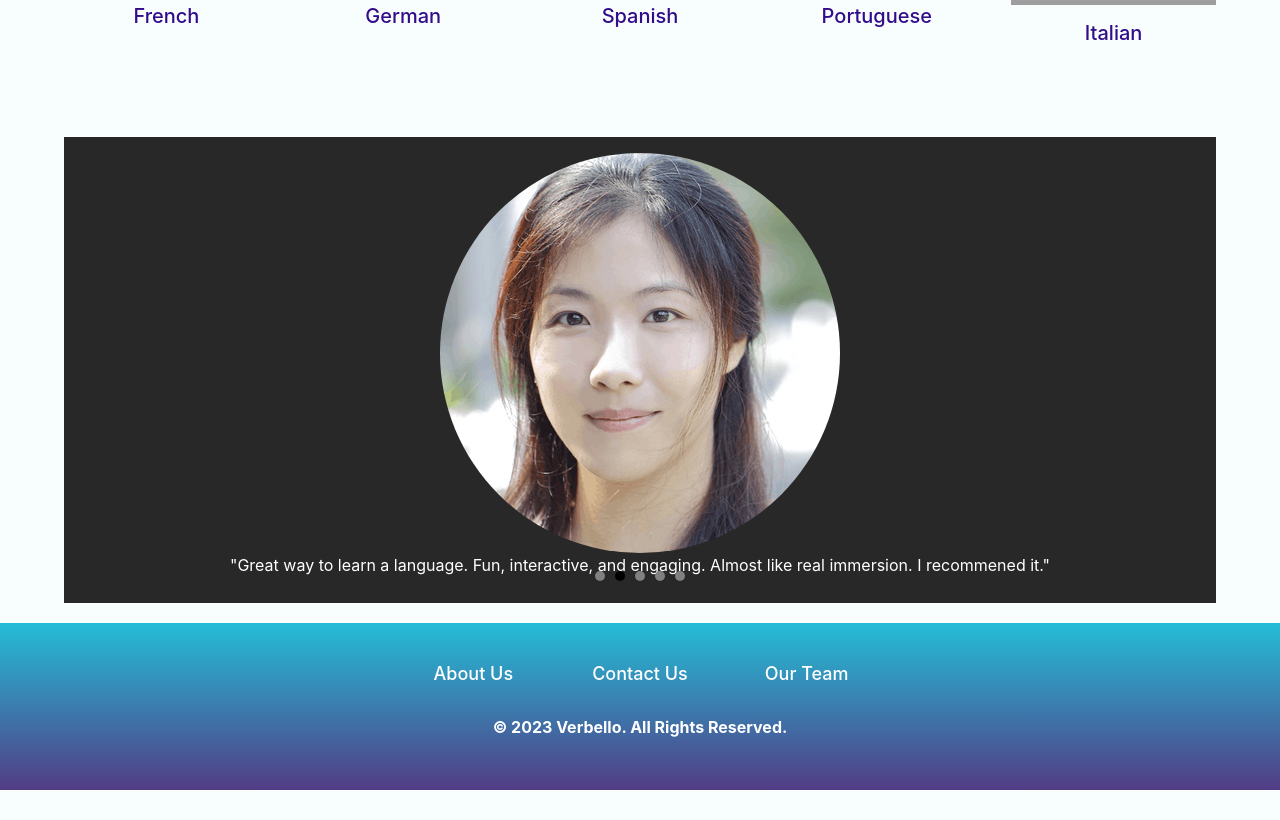
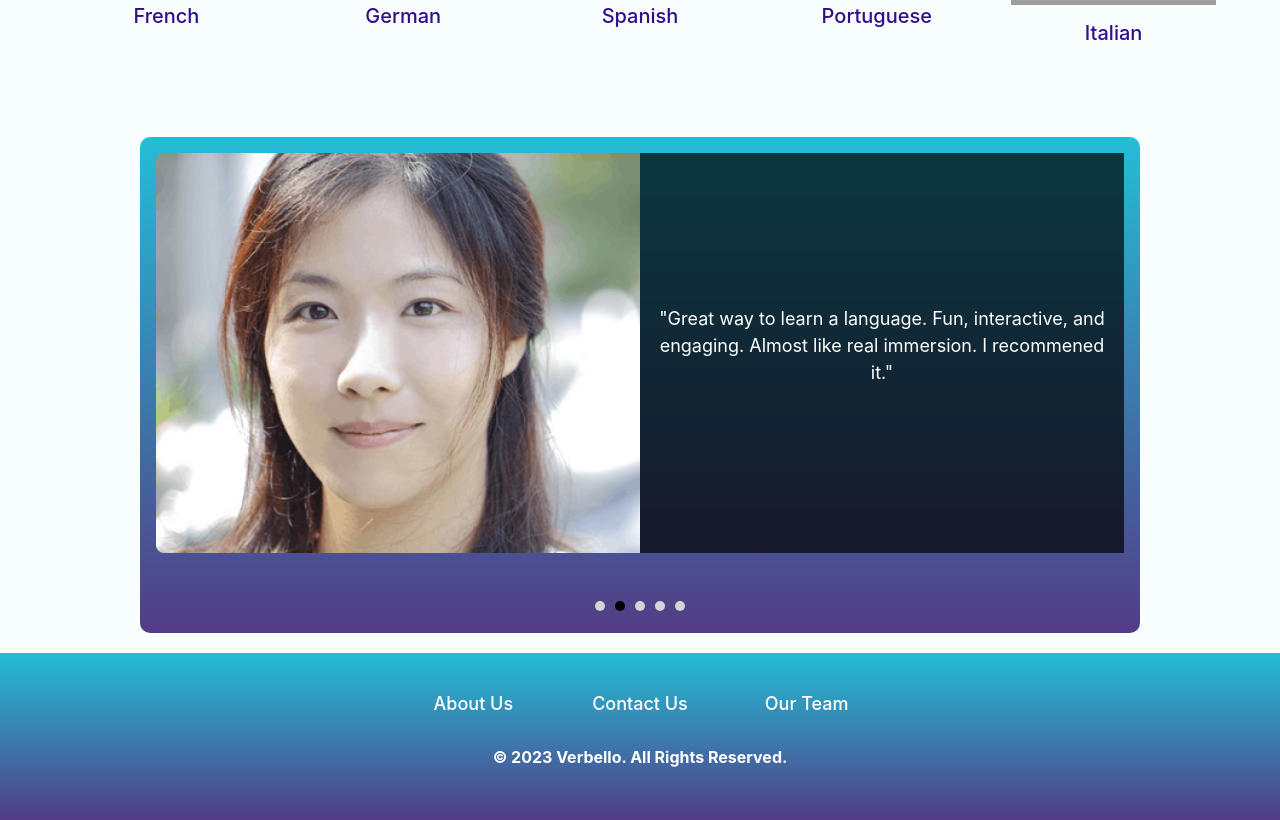
Before and after one commit to navneetjoshi223/VerbelloV2, a React (Create React App) app in the folder verbello/frontend/: page / in a window 1280 px wide. Shown: the part 720-1540 px from the top of the page. Before the commit the page ends 1510 px from the top, so only its background shows below. Built offline with nearby package versions, Linux system fonts and the light colour scheme; grey boxes are pictures that could not be loaded.

Commit message:
Added new carousel component for testimonials

```diff
--- a/verbello/frontend/src/Components/Carousel/Carousel.css
+++ b/verbello/frontend/src/Components/Carousel/Carousel.css
@@ -1,32 +1,47 @@
 .carousel {
   position: relative;
   width: 90%;
-  /* max-width: 800px;  Adjust the maximum width */
+  max-width: 1000px;
   margin: 1.25em auto;
   overflow: hidden;
-  background-color: #282828;
+  background-image: linear-gradient(to bottom, #24bdd7, #523c85);
+  border-radius: 10px;
 }
 
 .slide {
   display: none;
   width: 100%;
-  height: 400px; /* Adjust the height */
+  height: 400px;
   background-size: cover;
   background-position: center;
   border-radius: 0.5em;
+  position: relative;
 }
 
 .slide img.slide-image {
-    /* width: 200px;
-    height: 200px; */
-    border-radius: 50%; /* Make the image completely round */
-    object-fit: cover; /* Maintain aspect ratio and cover the entire area */
-    margin: 0 auto; /* Center the image horizontally */
-    display: block;
-  }
+  border-radius: 0.5em 0 0 0.5em;
+  object-fit: cover;
+  display: block;
+  width: 50%;
+  height: 100%;
+}
 
 .slide-text {
+  position: absolute;
+  top: 0;
+  right: 0;
+  width: 50%;
+  height: 100%;
+  background: rgba(0, 0, 0, 0.7);
   color: white;
+  display: flex;
+  flex-direction: column;
+  align-items: center;
+  justify-content: center;
+  padding: 1em;
+  box-sizing: border-box;
+  text-align: center;
+  font-size: large;
 }
 
 .active {
@@ -35,7 +50,7 @@
 
 .dots {
   text-align: center;
-  margin-top: 10px;
+  margin-top: 40px;
 }
 
 .dot {
@@ -43,7 +58,7 @@
   width: 10px;
   height: 10px;
   border-radius: 50%;
-  background-color: gray;
+  background-color: rgb(213, 213, 213);
   margin: 0 5px;
   cursor: pointer;
 }
--- a/verbello/frontend/src/Components/Carousel/Carousel.js
+++ b/verbello/frontend/src/Components/Carousel/Carousel.js
@@ -1,5 +1,5 @@
 import React, { useState, useEffect } from 'react';
-import './Carousel.css'; // Import your custom carousel CSS
+import './Carousel.css';
 
 const Carousel = () => {
   const [currentSlide, setCurrentSlide] = useState(0);
```
